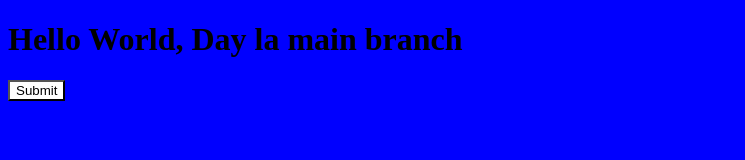
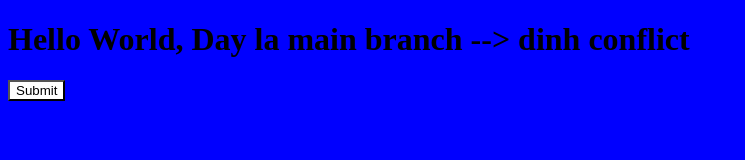
Before and after one commit to phuquocchamp/git_training, a plain HTML site: page index.html in a window 1280 px wide. Shown: the whole page, without its empty margins (0-745 px from the left). Drawn offline with Linux system fonts and the light colour scheme.

Commit message:
co y tao conflict

```diff
--- a/index.html
+++ b/index.html
@@ -8,7 +8,7 @@
       <title>Document</title>
 </head>
 <body>
-      <h1>Hello World, Day la main branch </h1>
+      <h1>Hello World, Day la main branch --> dinh conflict </h1>
       <button>Submit</button>
 </body>
 </html>
```
